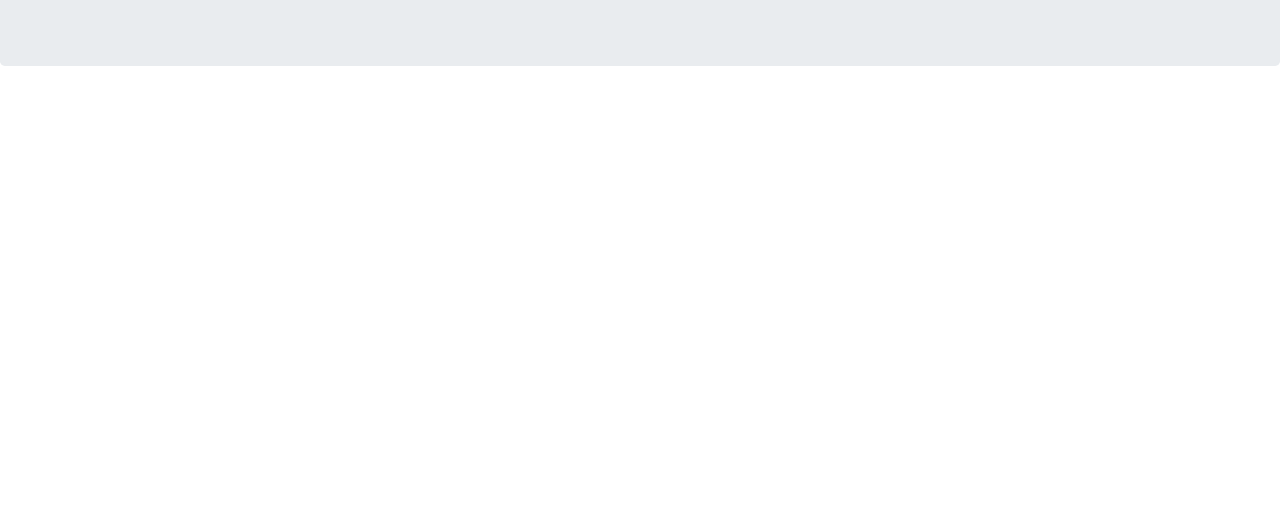
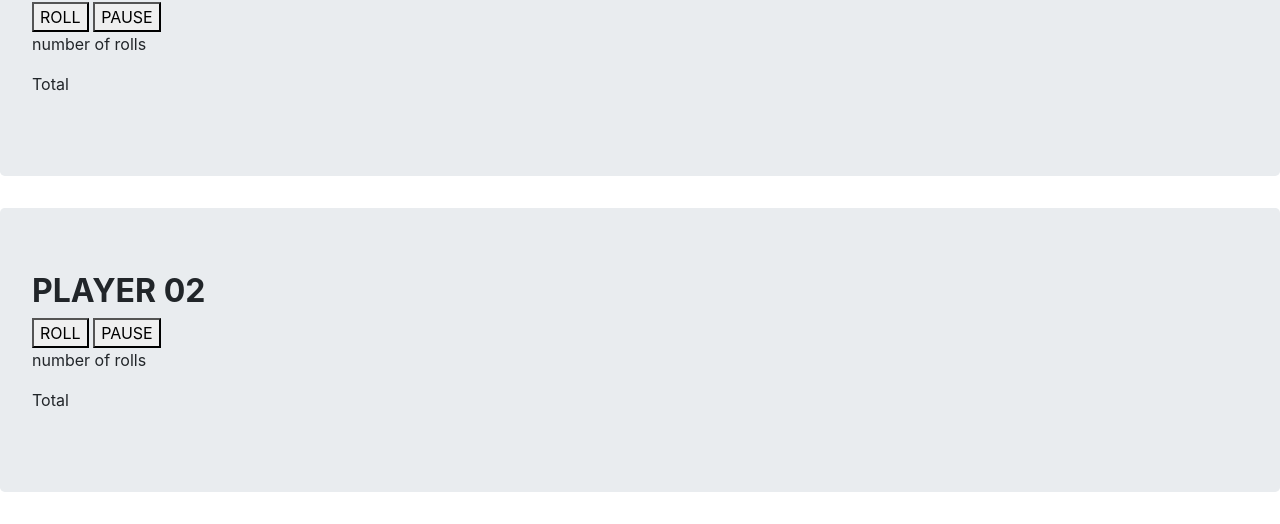
Before and after one commit to joshuaagega/Pig-Dice-1, a plain HTML site: page index.html in a window 1280 px wide. Shown: the part 486-1010 px from the top of the page. Before the commit the page ends 800 px from the top, so only its background shows below. Drawn offline with nearby package versions, Linux system fonts and the light colour scheme.

Commit message:
player2 divs and information on ui added

```diff
--- a/index.html
+++ b/index.html
@@ -40,14 +40,26 @@
 <div class="row">
 <div class="col-md-3">
 <h2><strong>PLAYER 01</strong><span id="player01"</span></h2>
+<button id="player001" class="player001">ROLL</button>
+<button id="player011" class="player011">PAUSE</button>
 
+<p>number of rolls<span id="rolls001"></span></p>
+<p>Total<span id="total001"></span></p>
+</div>
+</div>
+</div>
+</div>
 
+<div class="dyce1">
+<div class="jumbotron">
+<div class="row">
+<div class="col-md-3">
+<h2><strong>PLAYER 02</strong><span id="player02"</span></h2>
+<button id="player002" class="player002">ROLL</button>
+<button id="player022" class="player022">PAUSE</button>
 
-
-
-
-
-
+<p>number of rolls<span id="rolls002"></span></p>
+<p>Total<span id="total002"></span></p>
 
 
 
@@ -62,6 +74,9 @@
   <script src="https://stackpath.bootstrapcdn.com/bootstrap/4.3.1/js/bootstrap.min.js" integrity="sha384-JjSmVgyd0p3pXB1rRibZUAYoIIy6OrQ6VrjIEaFf/nJGzIxFDsf4x0xIM+B07jRM" crossorigin="anonymous"></script>
   <script src="https://code.jquery.com/jquery-3.3.1.js" integrity="sha256-2Kok7MbOyxpgUVvAk/HJ2jigOSYS2auK4Pfzbm7uH60=" crossorigin="anonymous"></script>
   <script src="js/script.js"></script>
+
+</div>
+</div>
 </div>
 </div>
 </body>
```
